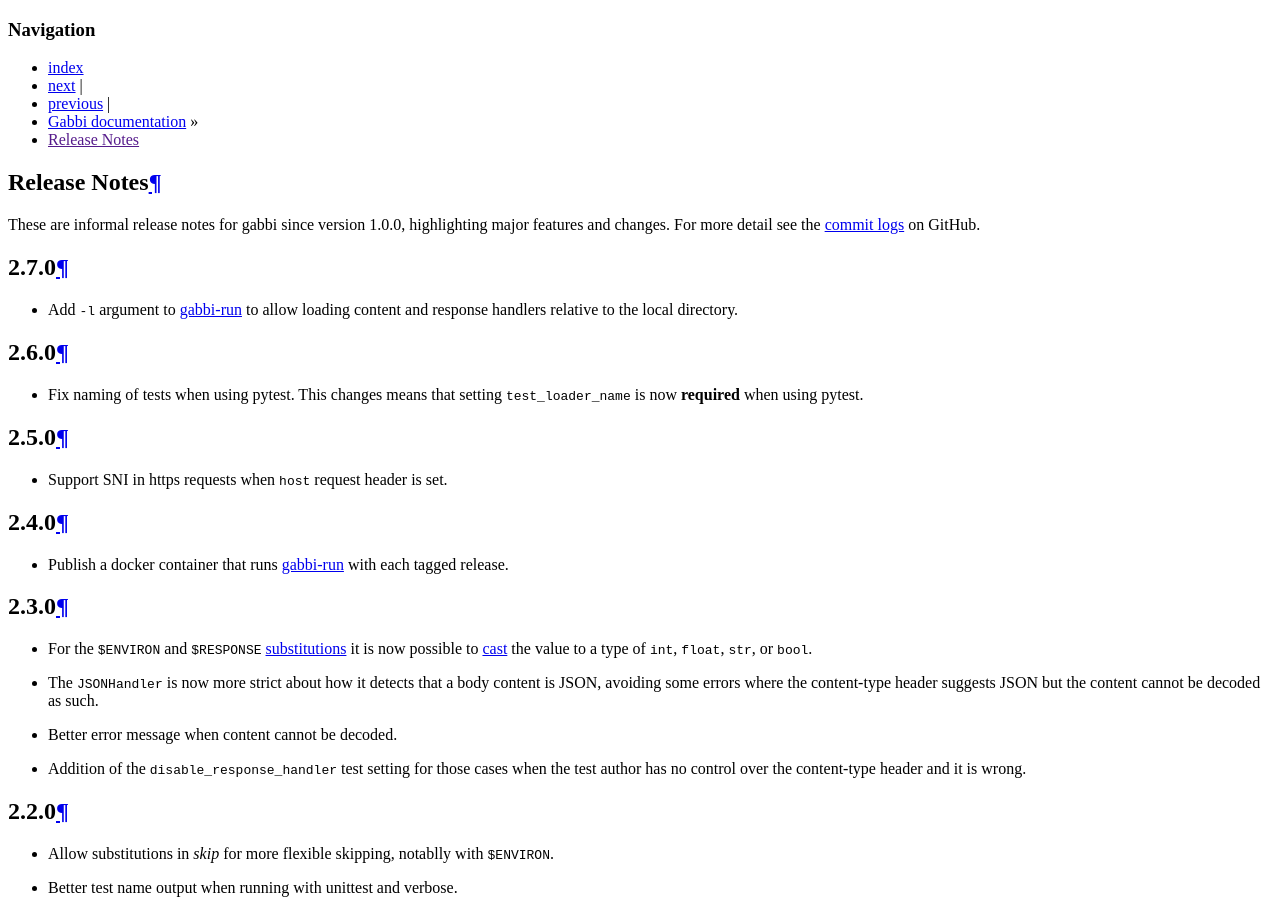
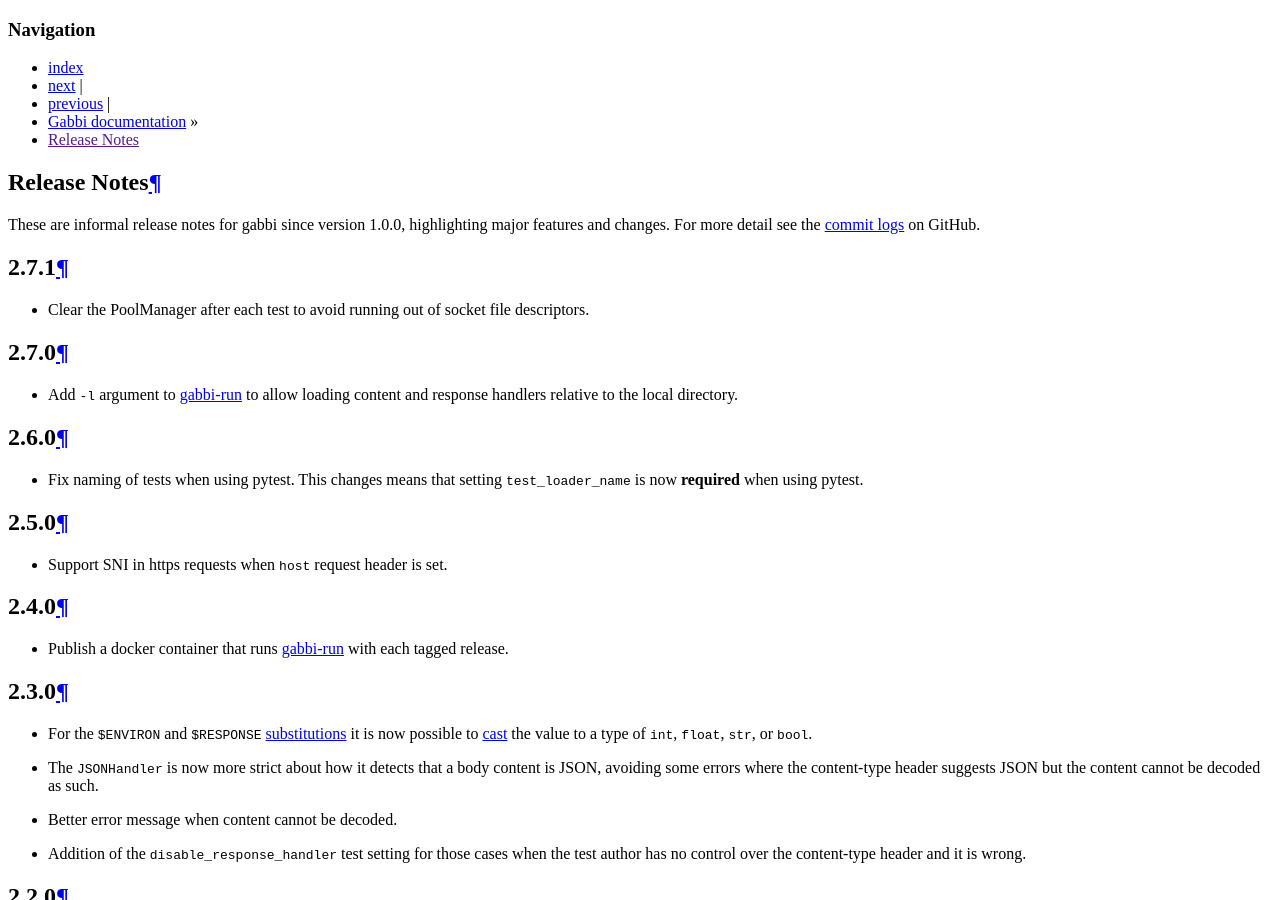
Before and after one commit to cdent/gabbi, a Sphinx documentation site: the page built from docs/source/release.rst, in a window 1280 px wide and 900 px high. Built offline with Sphinx 7.4.7, drawn with Linux system fonts in a browser that asks for light colours; comment, search, counter and statistics services are not loaded.

Commit message:
release 2.7.1

```diff
--- a/docs/source/release.rst
+++ b/docs/source/release.rst
@@ -4,6 +4,12 @@
 These are informal release notes for gabbi since version 1.0.0,
 highlighting major features and changes. For more detail see
 the `commit logs`_ on GitHub.
+
+2.7.1
+-----
+
+* Clear the PoolManager after each test to avoid running out of socket file
+  descriptors.
 
 2.7.0
 -----
--- a/gabbi/__init__.py
+++ b/gabbi/__init__.py
@@ -12,4 +12,4 @@
 # under the License.
 """See gabbi.driver and gabbbi.case."""
 
-__version__ = '2.7.0'
+__version__ = '2.7.1'
```
Also changed, not shown: other parts of docs/source/release.rst (+1 -0 lines), 1 other file.
